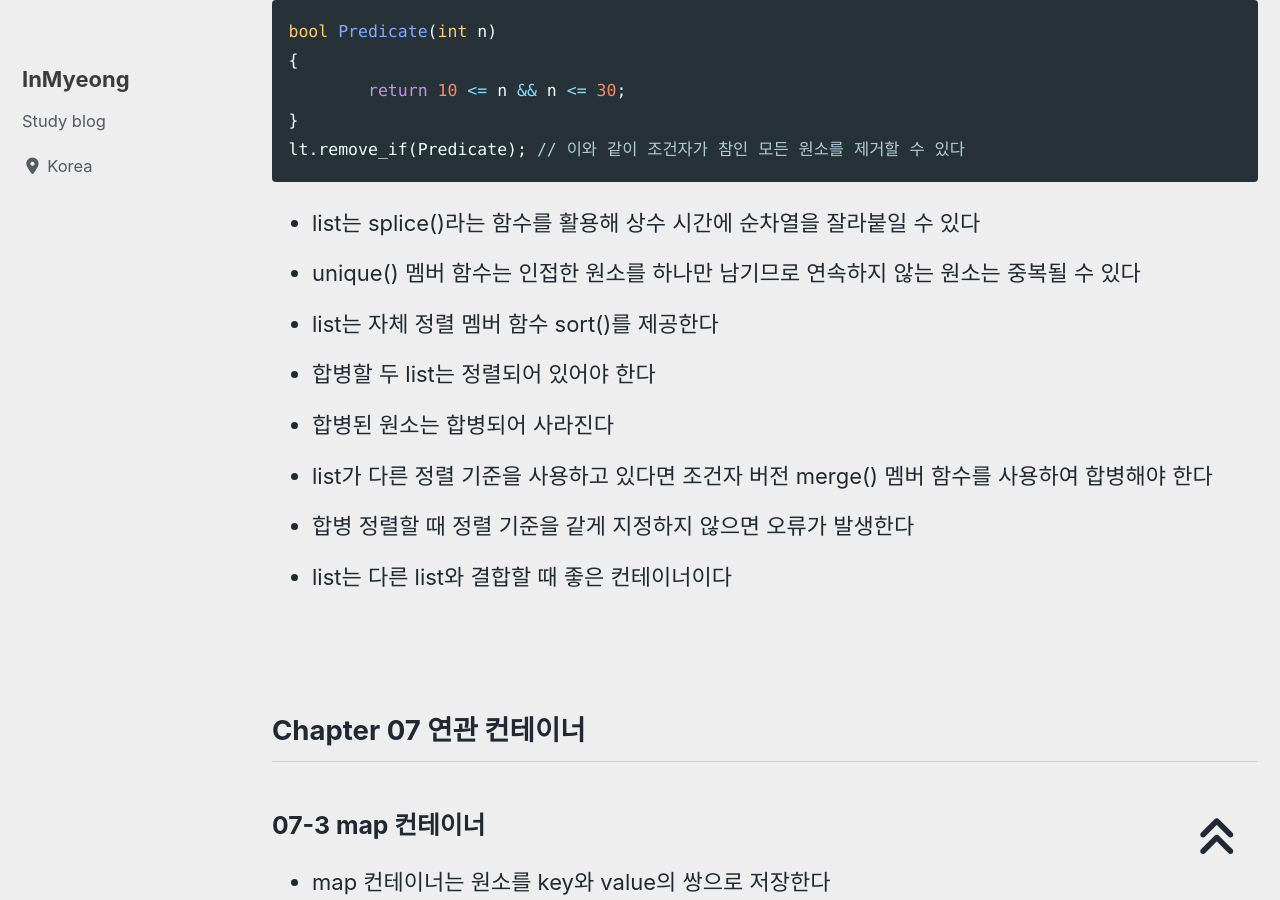
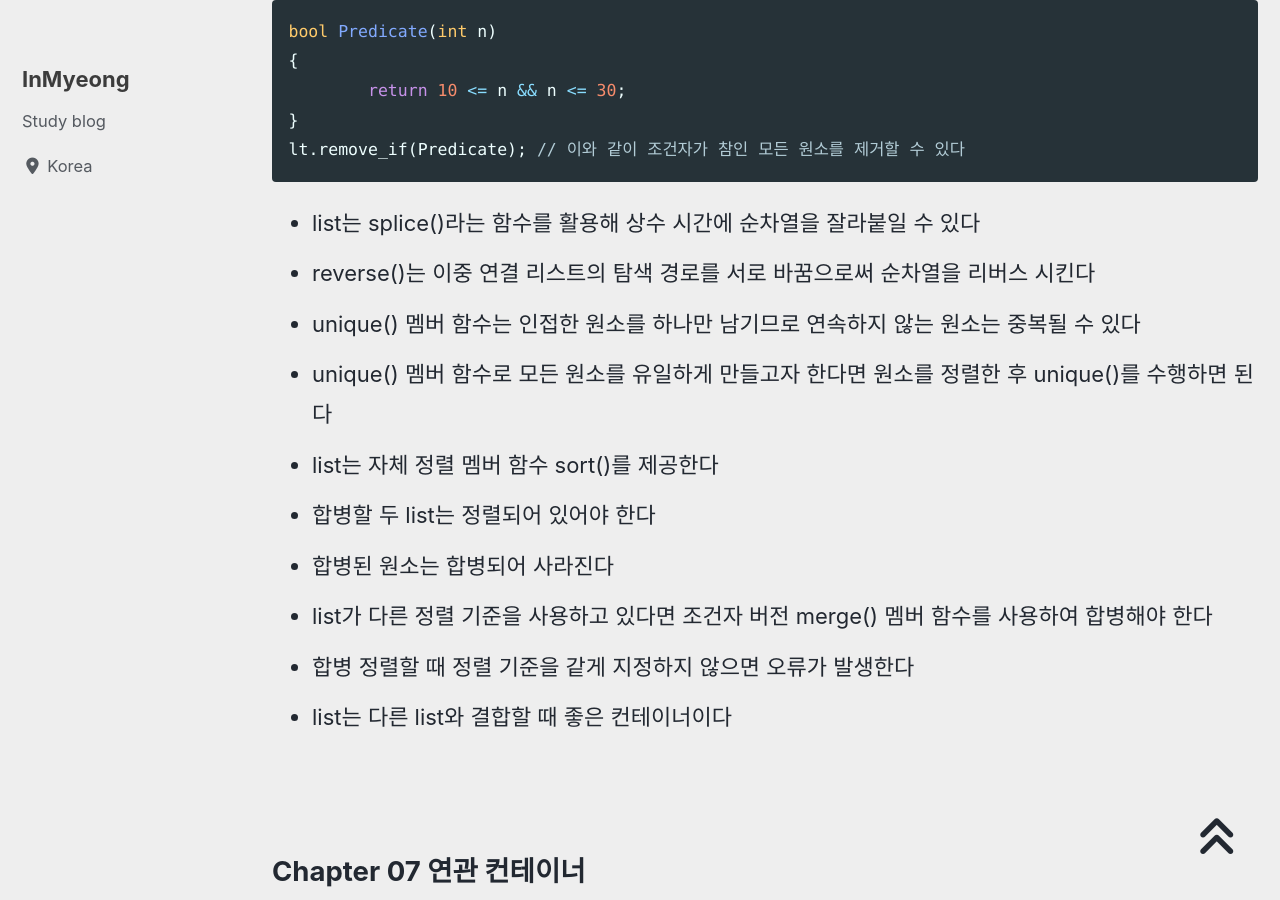
Before and after one commit to devMyeong/devMyeong.github.io, a Jekyll site: the page built from _posts/stl/2021-08-12-cpp-stl.md, in a window 1280 px wide and 900 px high, scrolled down 12522 px. Built offline with Jekyll 4.4.1, drawn with Linux system fonts in a browser that asks for light colours; cached includes are drawn as plain includes; nearby versions of some CDN libraries; some web fonts are replaced; comment, search, counter and statistics services are not loaded.

Commit message:
update stl chapter 06-3

````diff
--- a/_posts/stl/2021-08-12-cpp-stl.md
+++ b/_posts/stl/2021-08-12-cpp-stl.md
@@ -223,7 +223,9 @@ lt.remove_if(Predicate); // 이와 같이 조건자가 참인 모든 원소를
 ```
 
 - list는 splice()라는 함수를 활용해 상수 시간에 순차열을 잘라붙일 수 있다
+- reverse()는 이중 연결 리스트의 탐색 경로를 서로 바꿈으로써 순차열을 리버스 시킨다
 - unique() 멤버 함수는 인접한 원소를 하나만 남기므로 연속하지 않는 원소는 중복될 수 있다
+- unique() 멤버 함수로 모든 원소를 유일하게 만들고자 한다면 원소를 정렬한 후 unique()를 수행하면 된다
 - list는 자체 정렬 멤버 함수 sort()를 제공한다
 - 합병할 두 list는 정렬되어 있어야 한다
 - 합병된 원소는 합병되어 사라진다
````
